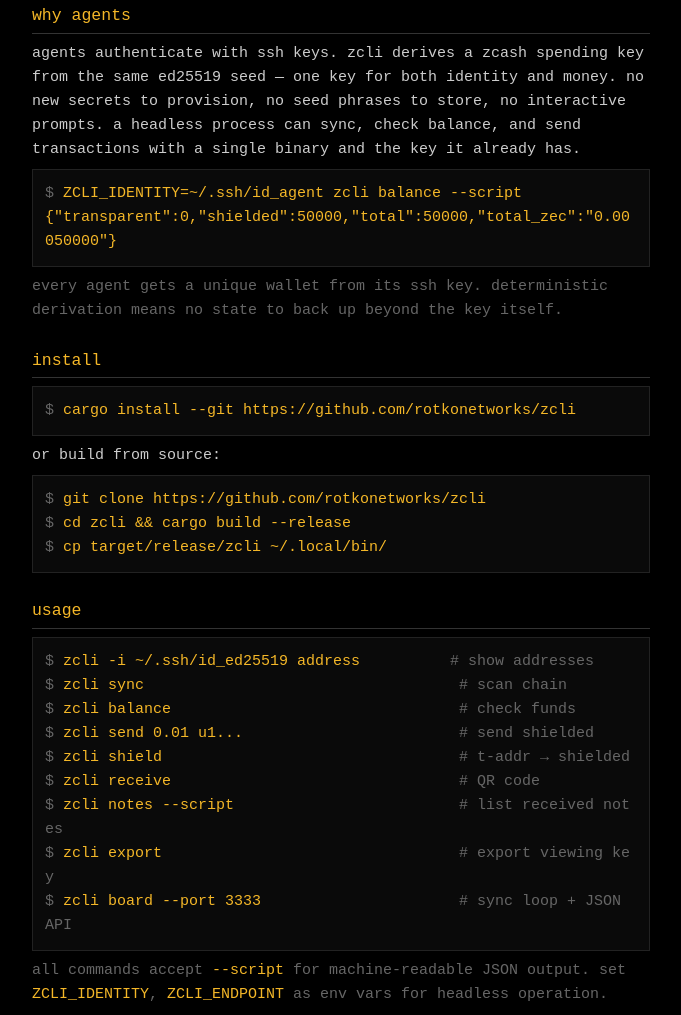
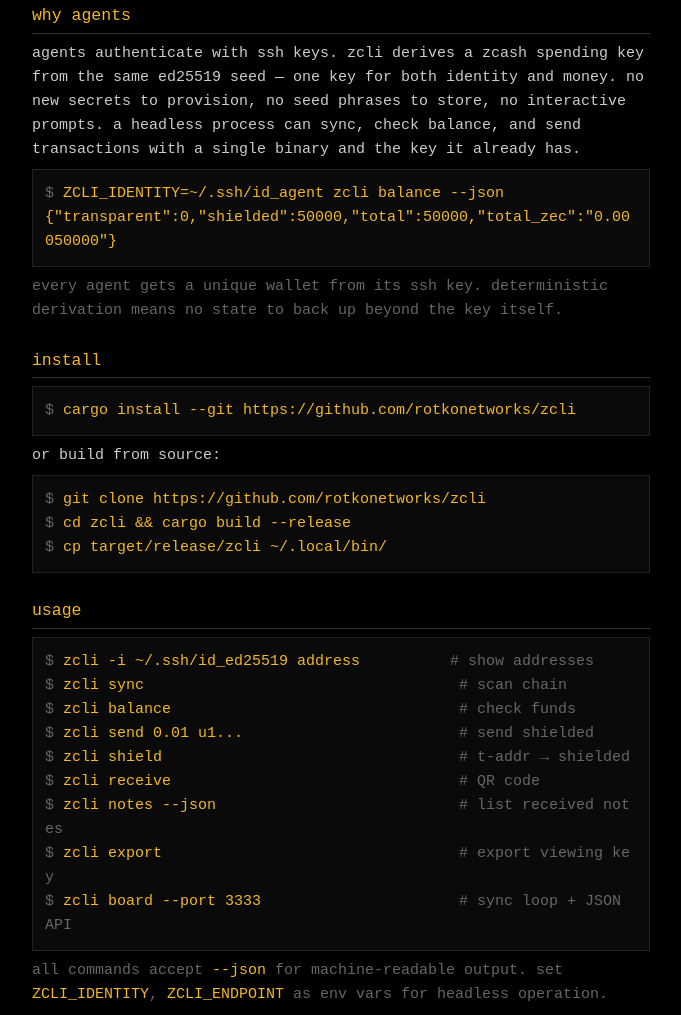
Before and after one commit to rotkonetworks/zcli, a plain HTML site: page bin/zcli/www/index.html in a window 1280 px wide. Shown: the part 257-1272 px from the top of the page, without its empty margins (299-980 px from the left). Drawn offline with Linux system fonts and the light colour scheme.

Commit message:
use --json alias in website examples

```diff
--- a/bin/zcli/www/index.html
+++ b/bin/zcli/www/index.html
@@ -75,7 +75,7 @@
 can sync, check balance, and send transactions with a single binary and the key
 it already has.
 </p>
-<pre><span class="prompt">ZCLI_IDENTITY=~/.ssh/id_agent zcli balance --script</span>
+<pre><span class="prompt">ZCLI_IDENTITY=~/.ssh/id_agent zcli balance --json</span>
 {"transparent":0,"shielded":50000,"total":50000,"total_zec":"0.00050000"}</pre>
 <p>
 <span class="dim">every agent gets a unique wallet from its ssh key.
@@ -101,11 +101,11 @@
 <span class="prompt">zcli send 0.01 u1...</span>                        <span class="dim"># send shielded</span>
 <span class="prompt">zcli shield</span>                                 <span class="dim"># t-addr → shielded</span>
 <span class="prompt">zcli receive</span>                                <span class="dim"># QR code</span>
-<span class="prompt">zcli notes --script</span>                         <span class="dim"># list received notes</span>
+<span class="prompt">zcli notes --json</span>                           <span class="dim"># list received notes</span>
 <span class="prompt">zcli export</span>                                 <span class="dim"># export viewing key</span>
 <span class="prompt">zcli board --port 3333</span>                      <span class="dim"># sync loop + JSON API</span></pre>
 <p>
-<span class="dim">all commands accept <code>--script</code> for machine-readable JSON output.
+<span class="dim">all commands accept <code>--json</code> for machine-readable output.
 set <code>ZCLI_IDENTITY</code>, <code>ZCLI_ENDPOINT</code> as env vars for headless operation.</span>
 </p>
 </div>
```
